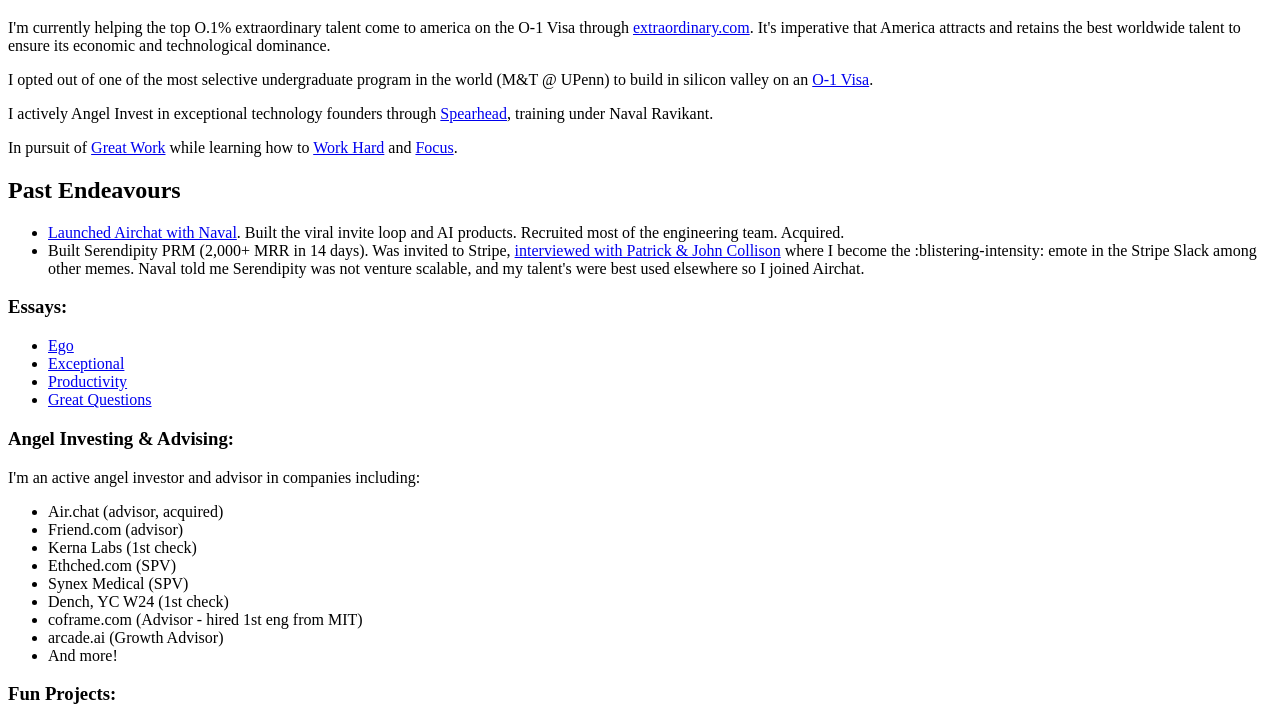
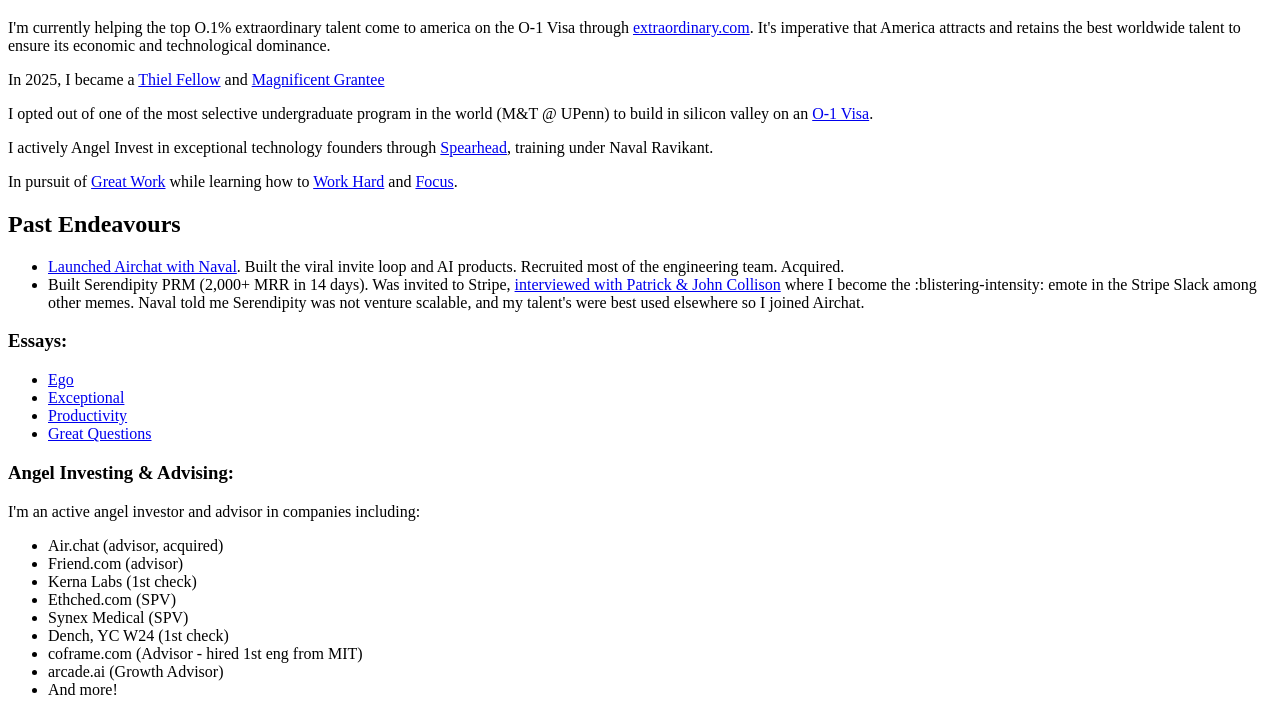
Before and after one commit to Sigil-Wen/sigilwen.ca, a plain HTML site: page index.html in a window 1280 px wide. Shown: the part 61-775 px from the top of the page. Drawn offline with Linux system fonts and the light colour scheme.

Commit message:
Thiel Fellowship

```diff
--- a/index.html
+++ b/index.html
@@ -14,6 +14,7 @@
 </head>
 <h1>Sigil Wen</h1>
 <p>I'm currently helping the top O.1% extraordinary talent come to america on the O-1 Visa through <a href="https://extraordinary.com" target="_blank">extraordinary.com</a>. It's imperative that America attracts and retains the best worldwide talent to ensure its economic and technological dominance.</p>
+<p>In 2025, I became a <a href="https://businesswire.com/news/home/20250522267532/en/Thiel-Foundation-Announces-2025-Class-of-Thiel-Fellows">Thiel Fellow</a> and <a href="https://www.magnificentgrants.com/">Magnificent Grantee</a>
 <p>I opted out of one of the most selective undergraduate program in the world (M&T @ UPenn) to build in silicon valley on an <a href="https://youtu.be/1pu_j2V0GJs?si=oNjE3-c9UWGttGoy" target="_blank">O-1 Visa</a>.</p>
 <p>I actively Angel Invest in exceptional technology founders through <a href="https://spearhead.co/" target="_blank">Spearhead</a>, training under Naval Ravikant.</p>
 <p>In pursuit of <a href="https://paulgraham.com/greatwork.html" target="_blank">Great Work</a> while learning how to <a href="https://paulgraham.com/hwh.html" target="_blank">Work Hard</a> and <a href="https://jameslin.bio/focus/" target="_blank">Focus</a>.</p>
```
